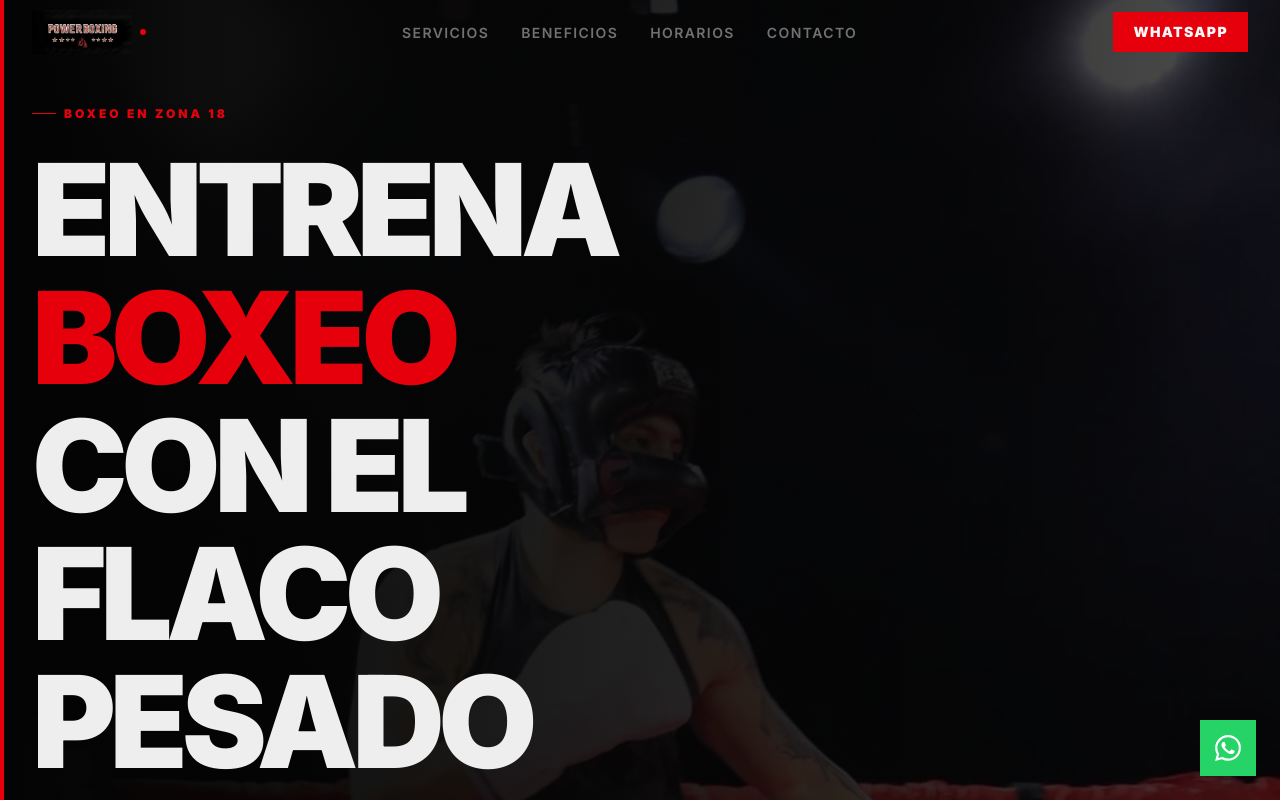
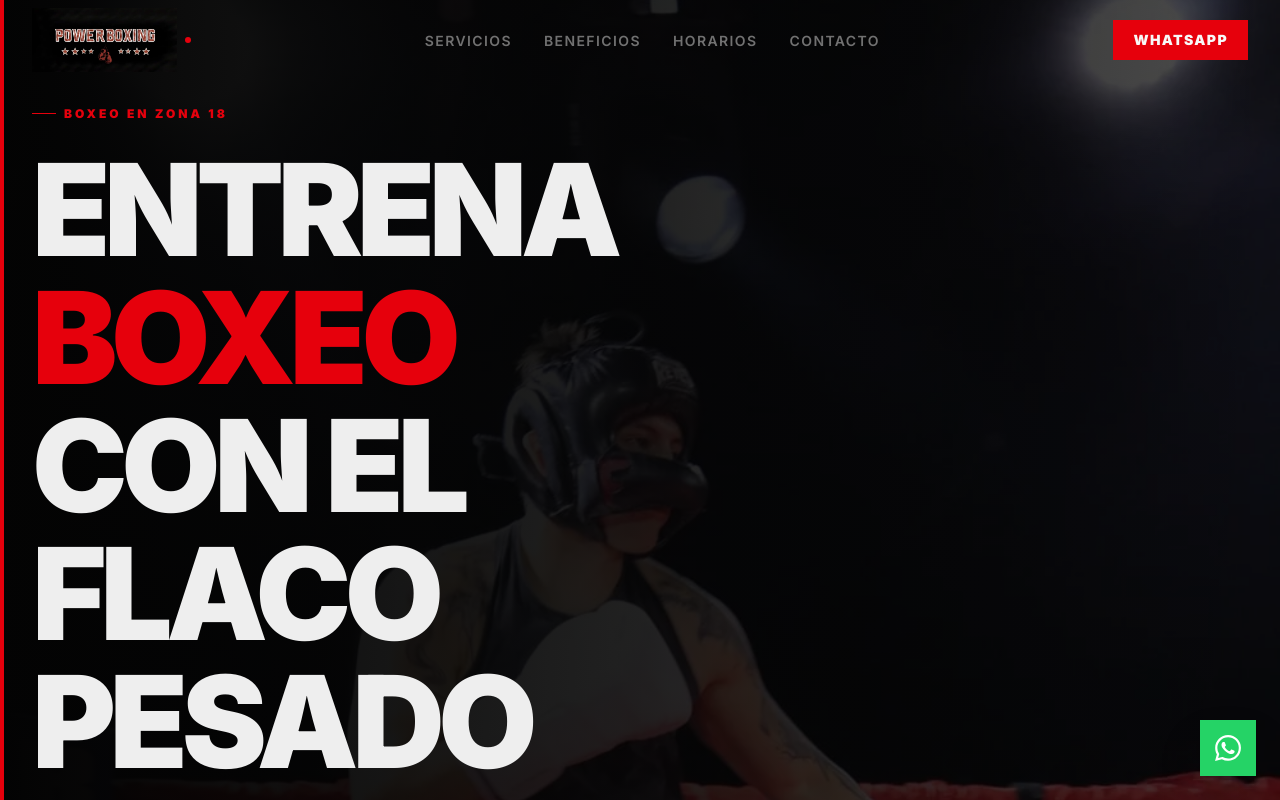
Before and after one commit to Darturo9/GymBox_Checha, a Next.js app: page / in a window 1280 px wide. Shown: the top 800 px of the page. Built offline with nearby package versions, Linux system fonts and the light colour scheme.

Commit message:
Increase logo size further for navbar and footer

```diff
--- a/components/footer.tsx
+++ b/components/footer.tsx
@@ -15,9 +15,9 @@ export default function Footer() {
           <Image
             src="/images/logo.webp"
             alt={`Logo ${siteContent.brandShort}`}
-            width={170}
-            height={75}
-            className="h-10 w-auto object-contain"
+            width={260}
+            height={114}
+            className="h-14 md:h-16 w-auto object-contain"
           />
           <span className="w-1.5 h-1.5 rounded-full bg-primary" />
         </Link>
--- a/components/navbar.tsx
+++ b/components/navbar.tsx
@@ -30,15 +30,15 @@ export default function Navbar() {
         scrolled ? 'bg-background/95 backdrop-blur-md border-b border-border' : 'bg-transparent'
       }`}
     >
-      <nav className="max-w-7xl mx-auto px-5 md:px-8 flex items-center justify-between h-16">
+      <nav className="max-w-7xl mx-auto px-5 md:px-8 flex items-center justify-between h-20">
         {/* Logo */}
         <Link href="#" className="flex items-center gap-2 group">
           <Image
             src="/images/logo.webp"
             alt={`Logo ${siteContent.brandShort}`}
-            width={190}
-            height={84}
-            className="h-11 w-auto object-contain"
+            width={300}
+            height={132}
+            className="h-14 md:h-16 w-auto object-contain"
             priority
           />
           <span className="w-1.5 h-1.5 rounded-full bg-primary group-hover:scale-150 transition-transform" />
```
